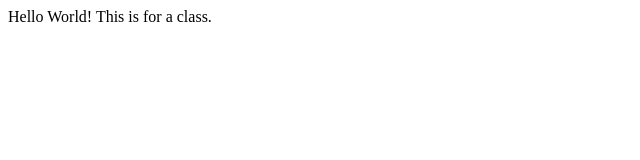
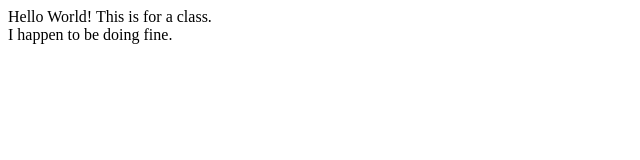
Before and after one commit to LaurenSieh/hello-world, a plain HTML site: page index.html in a window 1280 px wide. Shown: the whole page, without its empty margins (0-640 px from the left). Drawn offline with Linux system fonts and the light colour scheme.

Commit message:
Create link

```diff
--- a/index.html
+++ b/index.html
@@ -11,5 +11,8 @@
     <div>
       Hello World! This is for a class.
     </div>
+    <a herf="how-are-you">
+     I happen to be doing fine.
+    </a>
   </body>
 </html>
```
